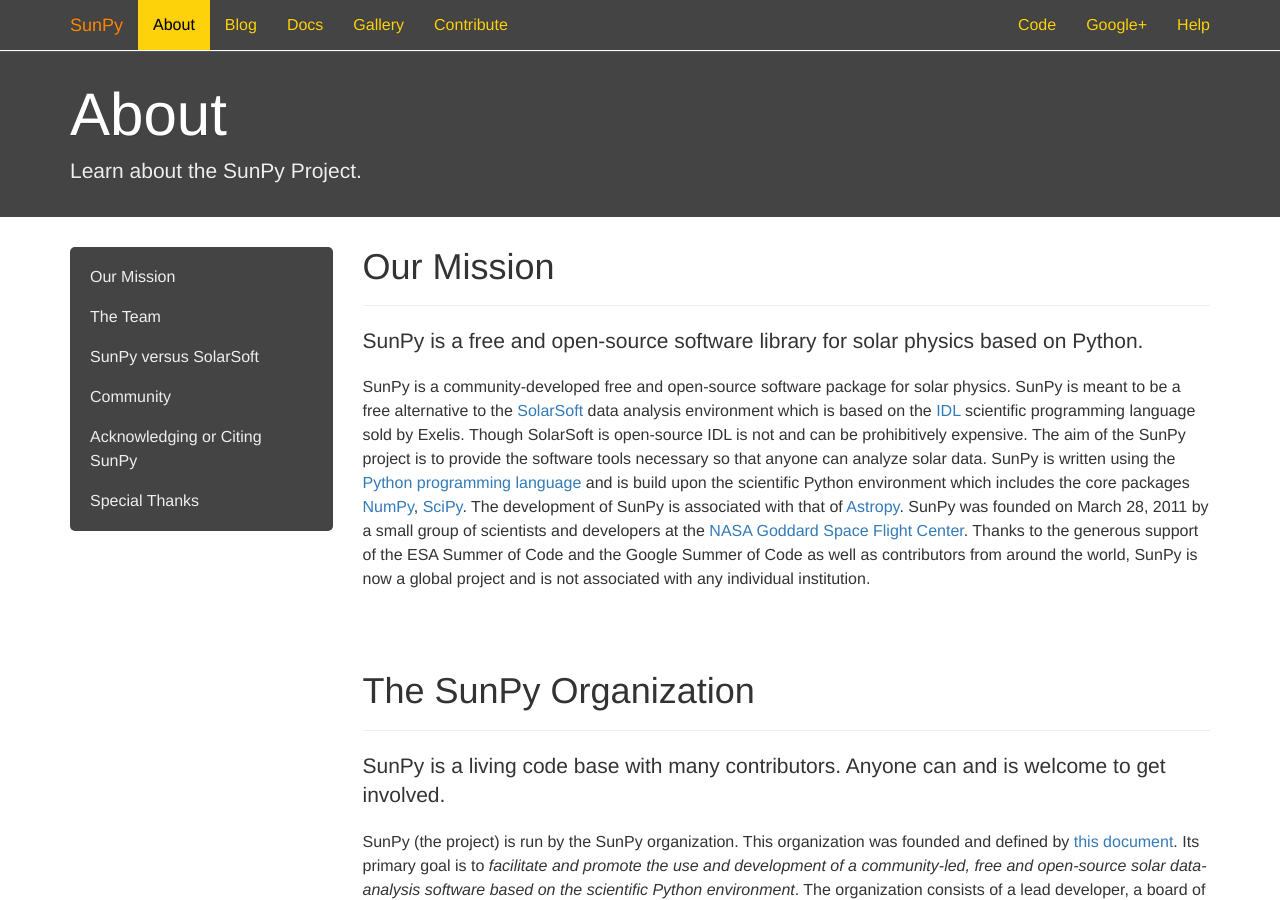
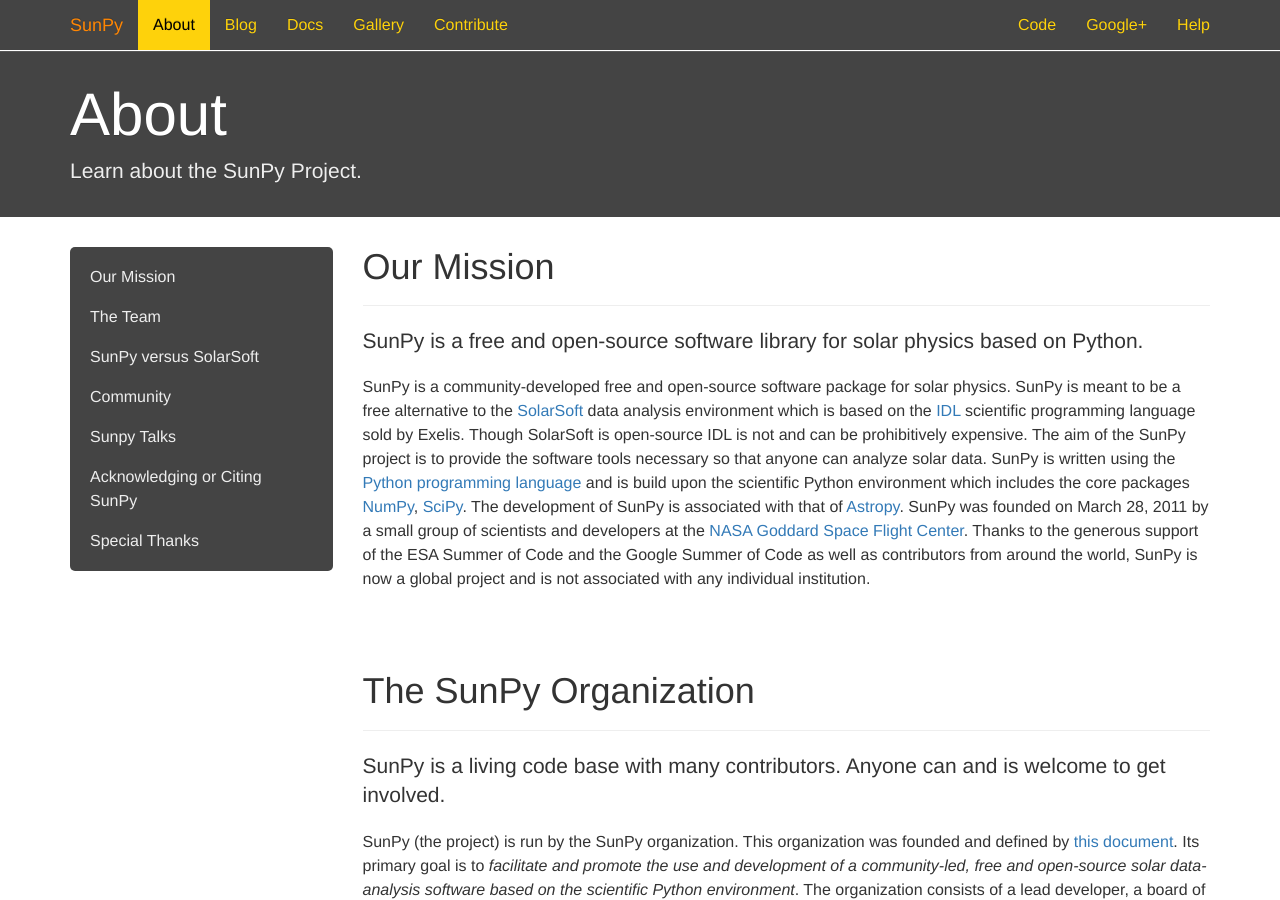
Before and after one commit to sunpy/sunpy.org, a Jekyll site: the page built from about.html, in a window 1280 px wide and 900 px high. Built offline with Jekyll 4.4.1, drawn with Linux system fonts in a browser that asks for light colours; comment, search, counter and statistics services are not loaded.

Commit message:
Added Sunpy Talks on nav-bar

```diff
--- a/_includes/nav-about.html
+++ b/_includes/nav-about.html
@@ -11,6 +11,9 @@
   <a href="#community">Community</a>
 </li>
 <li>
+  <a href="#talks">Sunpy Talks</a>
+</li>
+<li>
   <a href="#acknowledging">Acknowledging or Citing SunPy</a>
 </li>
 <li>
```
